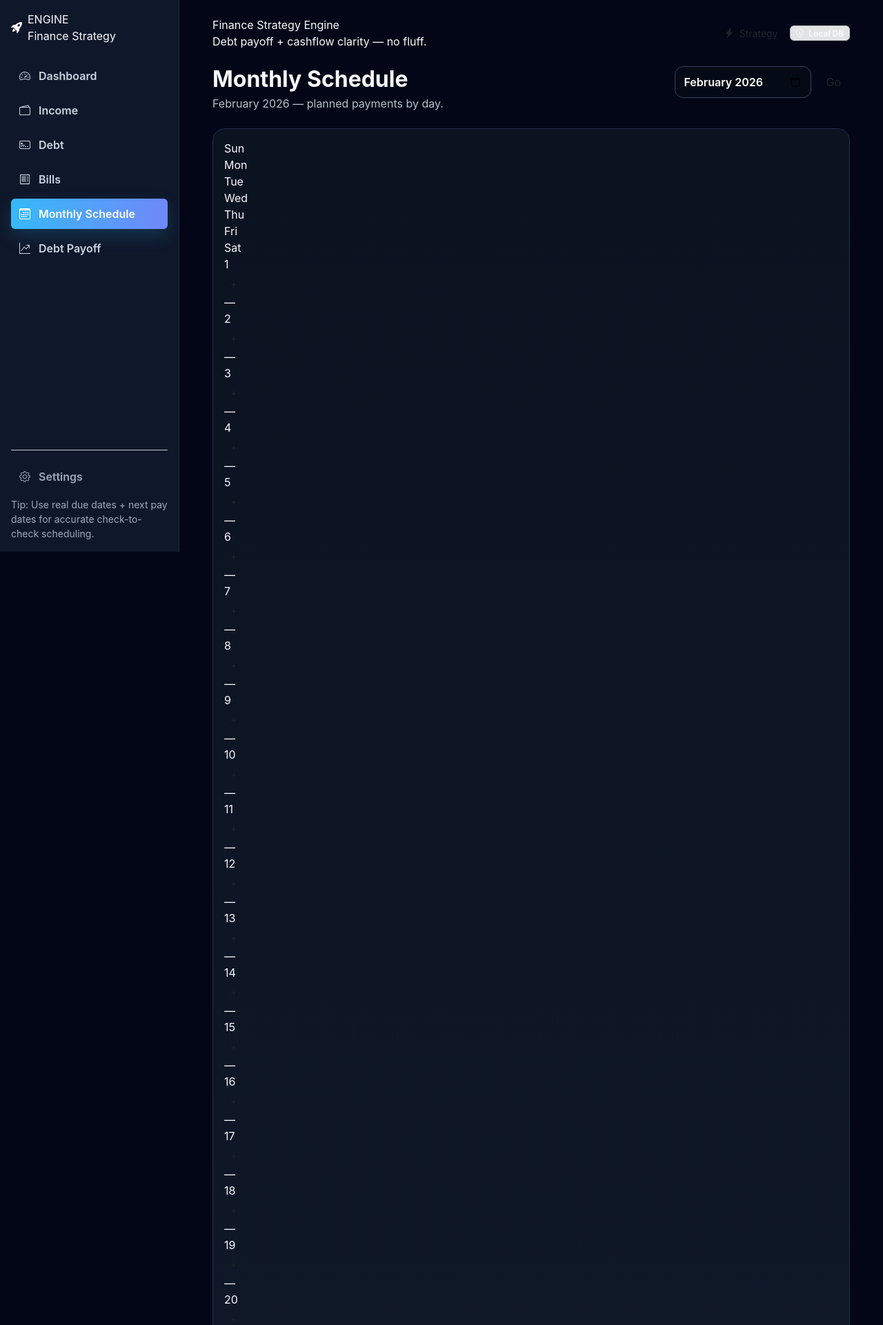
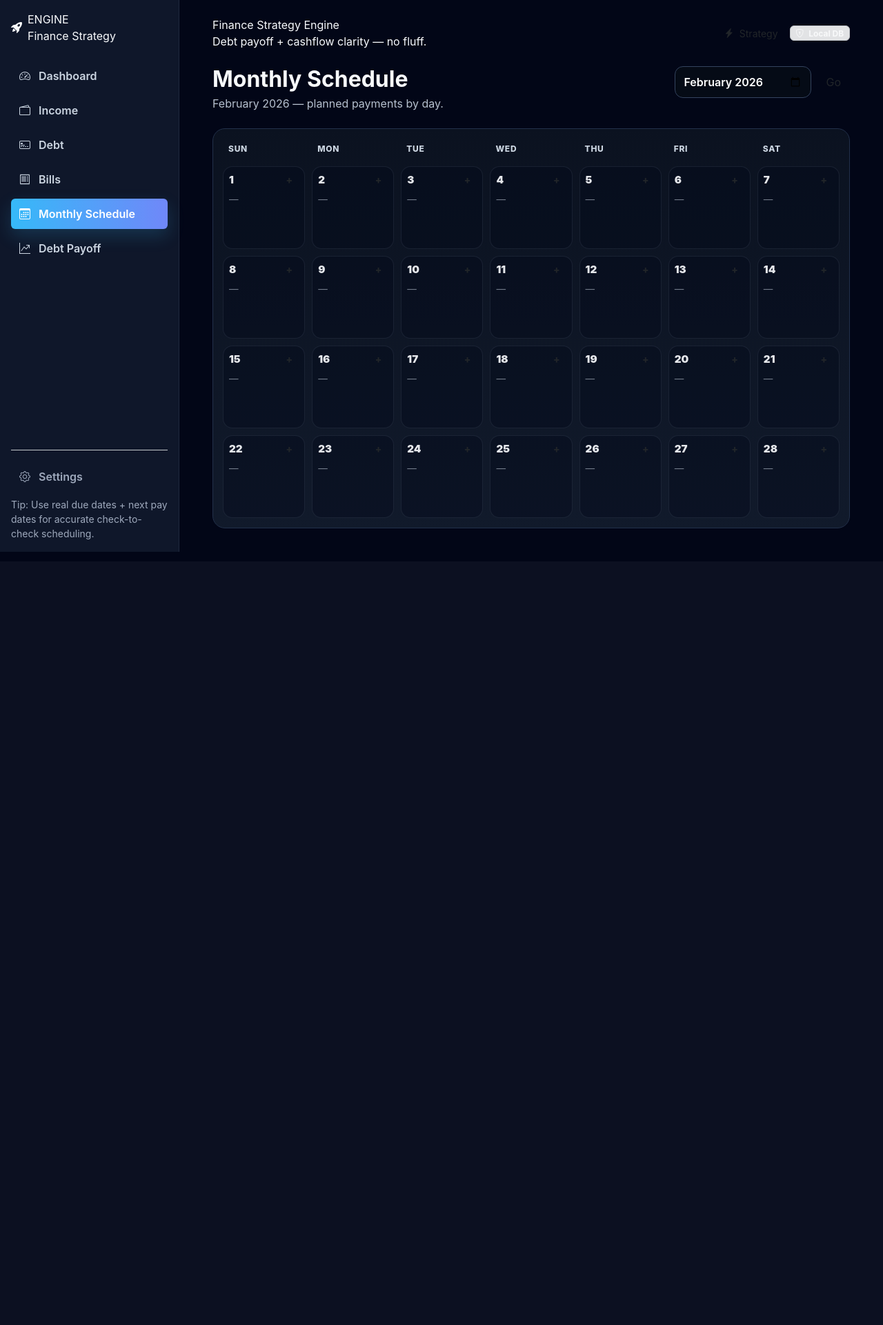
Before and after one commit to GrantM28/MadFinance, a Flask app: page /schedule in a window 1280 px wide. Shown: the top 1921 px of the page at 69% size. After the commit the page ends 800 px from the top, so only its background shows below. Run offline with Flask 3, Linux system fonts and the light colour scheme.

Commit message:
style changes for schedule

```diff
--- a/app/static/style.css
+++ b/app/static/style.css
@@ -213,3 +213,135 @@ label.small.text-muted {
 canvas {
   max-width: 100%;
 }
+
+/* ===== Monthly Schedule (compact calendar) ===== */
+.schedule-grid{
+  display:grid;
+  grid-template-columns: repeat(7, 1fr);
+  gap: 10px;
+}
+
+.schedule-header{
+  margin-bottom: 10px;
+}
+
+.dayhead{
+  color: var(--text-muted);
+  font-size: 0.75rem;
+  font-weight: 800;
+  letter-spacing: .06em;
+  text-transform: uppercase;
+  padding: 6px 8px;
+}
+
+.daycell{
+  border: 1px solid rgba(148,163,184,0.12);
+  border-radius: 14px;
+  padding: 8px;
+  background: rgba(2,6,23,0.35);
+  min-height: 120px;
+  display:flex;
+  flex-direction: column;
+}
+
+.daycell.pad{
+  border: 0;
+  background: transparent;
+  min-height: 120px;
+}
+
+.daycell-top{
+  display:flex;
+  justify-content: space-between;
+  align-items: center;
+  margin-bottom: 6px;
+}
+
+.daynum{
+  font-weight: 900;
+  font-size: 0.95rem;
+  color: #e5e7eb;
+}
+
+.dayadd{
+  padding: 2px 8px;
+  line-height: 1.2;
+  font-weight: 800;
+}
+
+.items{
+  display:flex;
+  flex-direction: column;
+  gap: 6px;
+  flex: 1;
+}
+
+.mutedline{
+  color: rgba(203,213,225,0.55);
+  font-size: 0.85rem;
+}
+
+.moreline{
+  color: rgba(203,213,225,0.75);
+  font-size: 0.80rem;
+}
+
+.pill{
+  border: 1px solid rgba(148,163,184,0.12);
+  border-radius: 999px;
+  padding: 3px 8px;
+  display:flex;
+  align-items:center;
+  justify-content: space-between;
+  gap: 8px;
+  font-size: 0.78rem;
+  background: rgba(15,23,42,0.45);
+}
+
+.pill-name{
+  overflow:hidden;
+  white-space:nowrap;
+  text-overflow:ellipsis;
+  max-width: 120px;
+}
+
+.pill-amt{
+  font-weight: 800;
+  color: #e5e7eb;
+}
+
+.pill-x{
+  color: rgba(248,113,113,0.9);
+  text-decoration:none;
+  font-weight: 900;
+  padding: 0 4px;
+}
+
+.pill.debt{ border-color: rgba(251,113,133,0.35); }
+.pill.bill{ border-color: rgba(56,189,248,0.35); }
+.pill.other{ border-color: rgba(34,197,94,0.35); }
+
+.addwrap{
+  margin-top: 8px;
+}
+
+.addform{
+  display:flex;
+  flex-direction: column;
+  gap: 6px;
+}
+
+.addform .form-control,
+.addform .form-select{
+  background-color: #0f172a;
+  border: 1px solid rgba(148,163,184,0.18);
+  color: #fff;
+}
+
+/* Tighten card padding a touch on schedule page */
+.stat-card.p-3 { padding: 14px !important; }
+
+/* If you want NO vertical scroll on 1080p, this helps a lot */
+@media (min-height: 900px) {
+  .daycell { min-height: 110px; }
+}
```
